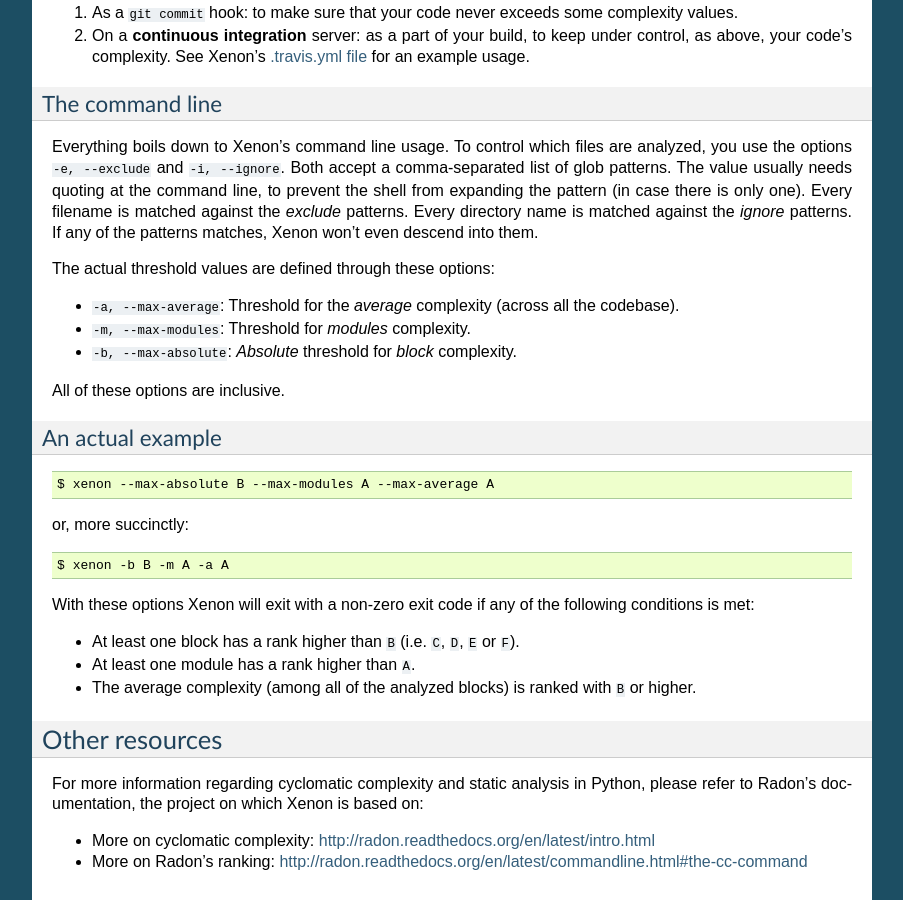
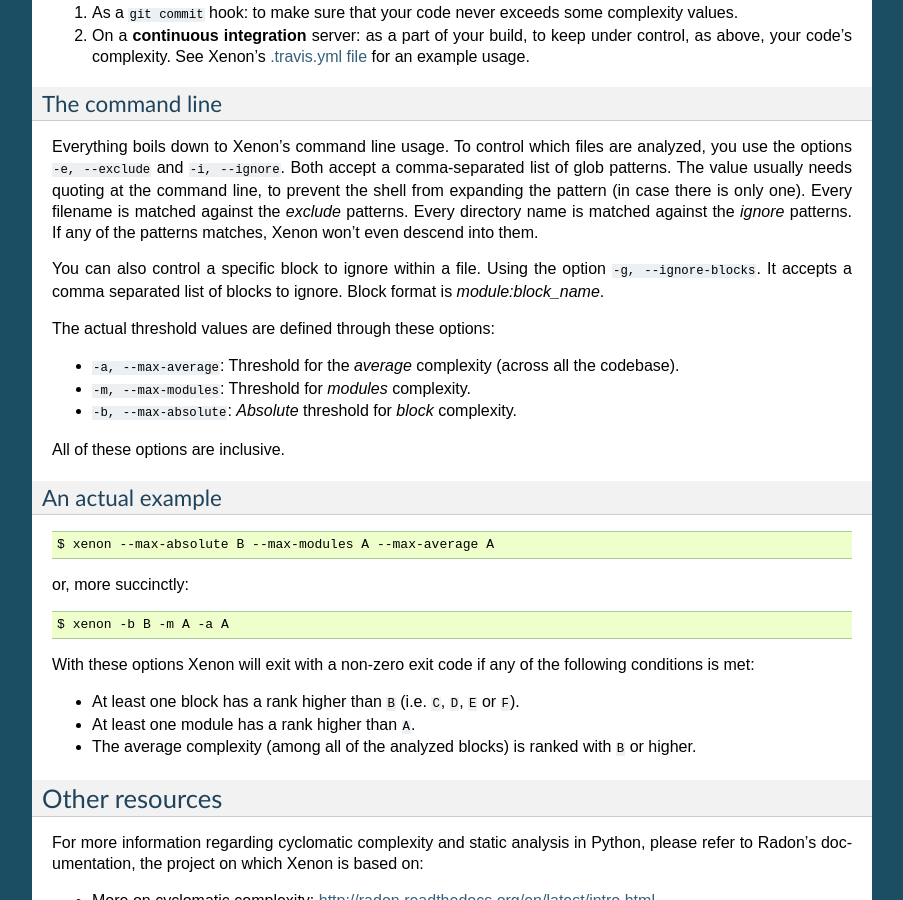
Before and after one commit to rubik/xenon, a Sphinx documentation site: the page built from docs/index.rst, in a window 1280 px wide and 900 px high, scrolled down 523 px. Shown: the whole window, without its empty margins (198-1101 px from the left). Built offline with Sphinx 7.4.7, drawn with Linux system fonts in a browser that asks for light colours.

Commit message:
CR comments - change short option + add documentation.

```diff
--- a/docs/index.rst
+++ b/docs/index.rst
@@ -73,6 +73,10 @@
 *ignore* patterns.  If any of the patterns matches, Xenon won't even descend
 into them.
 
+You can also control a specific block to ignore within a file. Using the option
+``-g, --ignore-blocks``. It accepts a comma separated list of blocks to ignore.
+Block format is `module:block_name`.
+
 The actual threshold values are defined through these options:
 
 * ``-a, --max-average``: Threshold for the *average* complexity (across all the
--- a/xenon/__init__.py
+++ b/xenon/__init__.py
@@ -36,9 +36,9 @@
                         help='Comma separated list of patterns to ignore. If '
                         'they are directories, Xenon won\'t even descend into '
                         'them')
-    parser.add_argument('-ib', '--ignore-blocks', metavar='<str>', dest='ignore_blocks',
+    parser.add_argument('-g', '--ignore-blocks', metavar='<str>', dest='ignore_blocks',
                         help='Comma separated list of blocks to ignore.'
-                             'Block format is "module:block_name"')
+                        'Block format is "module:block_name"')
     parser.add_argument('-u', '--url', metavar='<URL>', dest='url',
                         help='Where to send the JSON data through a POST '
                         'request.')
```
